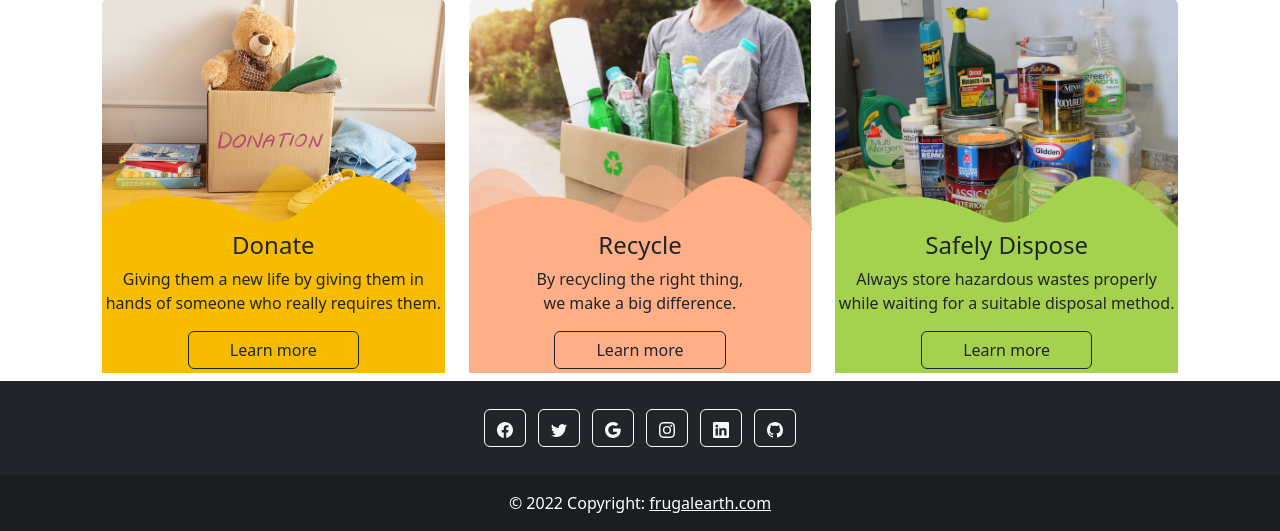
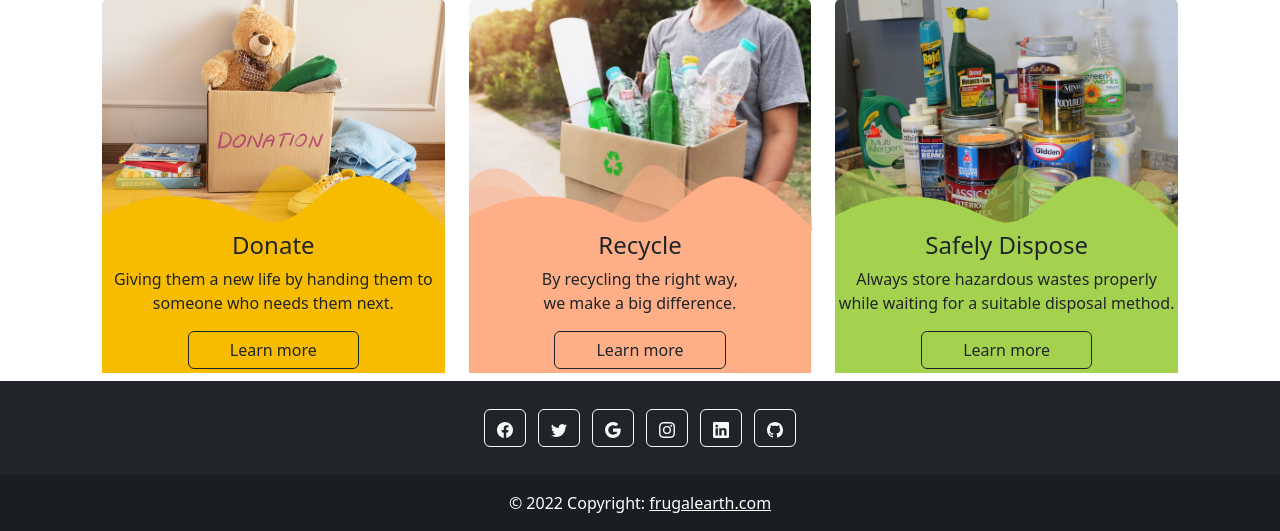
Before and after one commit to ian4727/Frugal-Earth, a Django app: page / in a window 1280 px wide. Shown: the part 789-1320 px from the top of the page. Run offline with Django 4.2, Linux system fonts and the light colour scheme.

Commit message:
Update index.html

```diff
--- a/template/index.html
+++ b/template/index.html
@@ -111,7 +111,7 @@ end of Python codes-->
          </div>
        <div class="sub  pb-1 text-center" style="background-color: #F7BC00 ">
       <h4>Donate</h4>
-       <p>Giving them a new life by giving them in hands of someone who really requires them.</p>
+       <p>Giving them a new life by handing them to someone who needs them next.</p>
          <button type="submit" class="mx-1 btn btn-outline-dark w-50" onclick="location.href = '#';">Learn more</button>
        </div>
      </div>    <!--end of col-->
@@ -132,7 +132,7 @@ end of Python codes-->
             </div>
             <div class="sub pb-1 text-center" style="background-color: #feaf88 ">
            <h4>Recycle</h4>
-            <p>By recycling the right thing,<br> we make a big difference.</p>
+            <p>By recycling the right way,<br> we make a big difference.</p>
               <button type="submit" class="mx-1 btn btn-outline-dark w-50" onclick="location.href = '#';">Learn more</button>
             </div>
           </div>    <!--end of col-->
```
